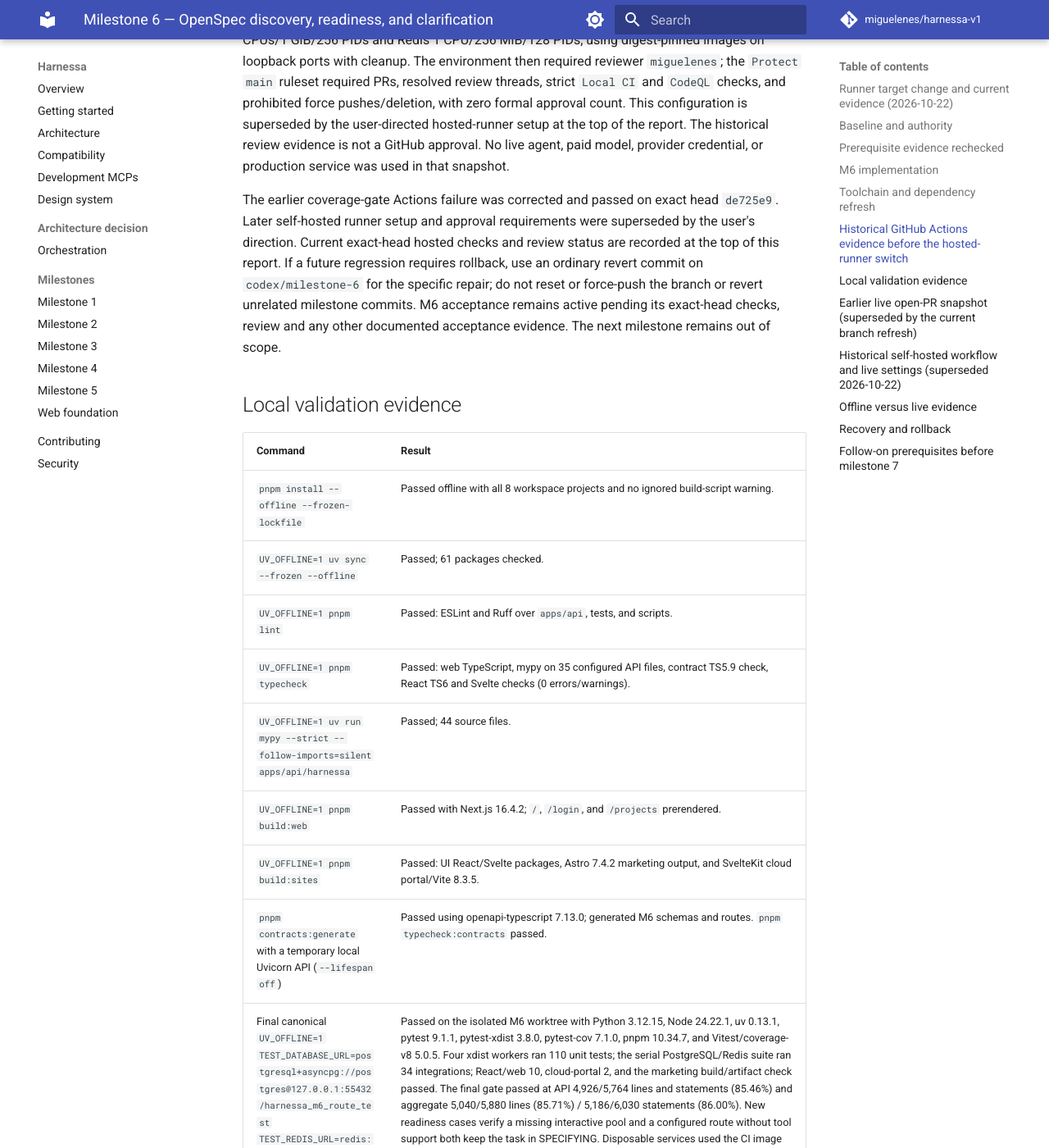
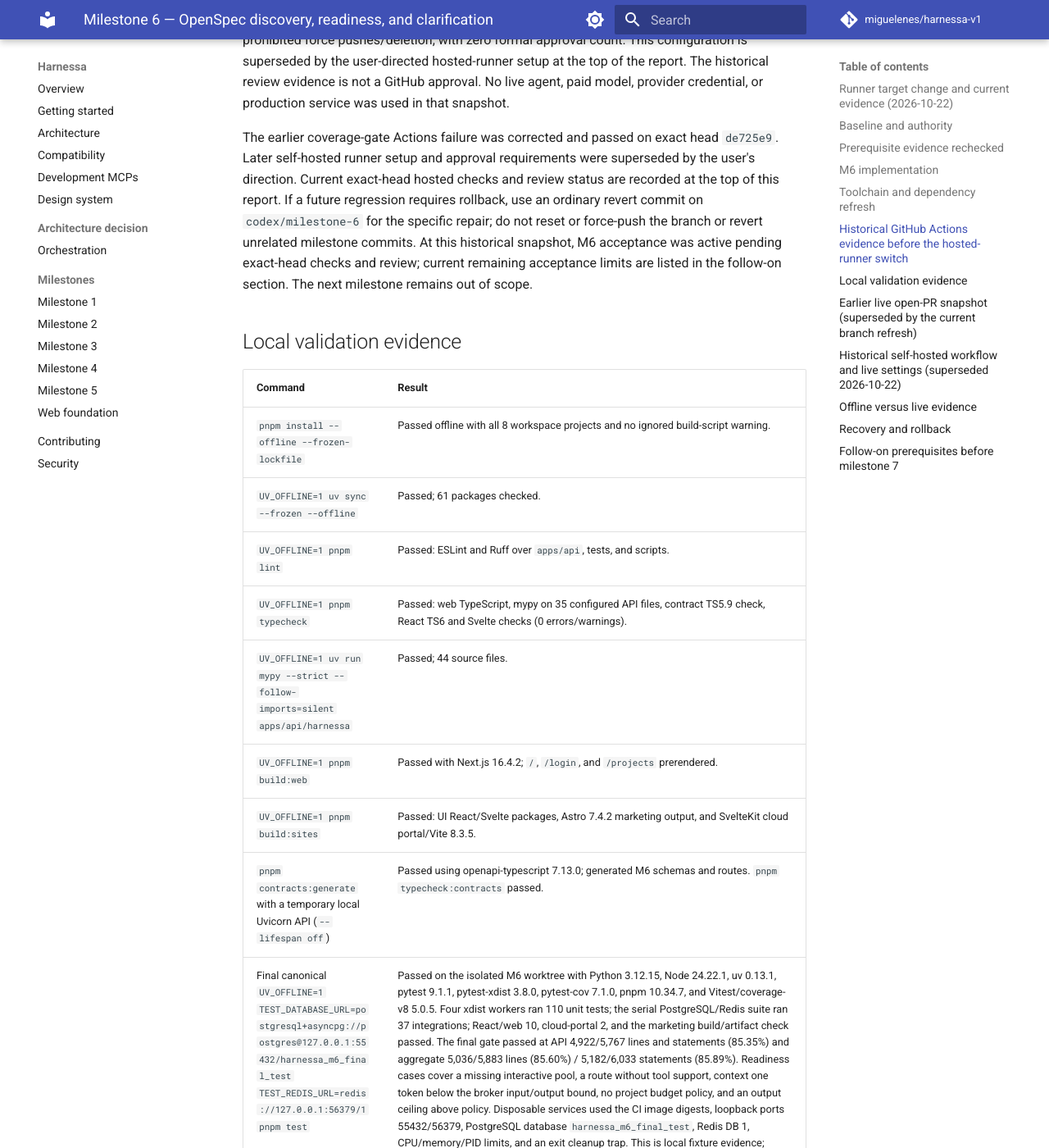
Before and after one commit to miguelenes/harnessa-v1, an MkDocs documentation site: the page built from docs/milestones/06.md, in a window 1280 px wide and 1400 px high, scrolled down 9469 px. Shown: the whole window at 82% size. Built offline with MkDocs 1.6.1 and Material for MkDocs 9.7.7, drawn with Linux system fonts in a browser that asks for light colours; comment, search, counter and statistics services are not loaded; some of the changed text lies outside the part shown.

Commit message:
docs: record milestone 6 hosted readiness checks

```diff
--- a/docs/milestones/06.md
+++ b/docs/milestones/06.md
@@ -1,6 +1,6 @@
 # Milestone 6 — OpenSpec discovery, readiness, and clarification
 
-**Status: active / partial. Acceptance is not met.** API and aggregate coverage exceed the 85% line and statement gates in hosted GitHub Actions run `39827696676` on `a0023b017da03a4e8d7145357bfcfb1b22534e2b`; CodeQL passed on that head. On prior head `f95441ca3eac1f55b83a1ffcb82e58cad089715d`, push Local CI `39828281262`, PR Local CI `39828290471`, and CodeQL `39828290528` all passed. An independent review found and this revision fixes two readiness defects: the context check now accounts for the ACP broker's 1 MiB request-body bound and configured output ceiling, and readiness requires a project model-budget policy able to cover that output ceiling. The focused offline lint check passed; database-backed regression tests and exact-head hosted checks are pending on this revision. Keep this milestone active; do not update the planning index or archive the prompt until all acceptance evidence is complete. Work stops before milestone 7.
+**Status: active / partial. Acceptance is not met.** Readiness-fix source commit `48c53ab39e3b17d7f3fd621abffd4fa1540f1040` passed exact-head hosted push Local CI `39829557899` (2m29s), PR Local CI `39829560820` (2m35s), and CodeQL `39829560976` (both languages). The hosted suite passed 110 unit tests, 37 PostgreSQL/Redis integrations, 10 React/web tests, 2 Svelte tests, marketing static checks, and the 85% package/aggregate coverage gate. API coverage was 85.24%; aggregate lines were 85.50% and statements 85.79%. A free independent review confirmed both route-readiness findings resolved with no blocker. The report-only update now in the worktree still needs exact-head hosted checks before merge. Keep M6 active until all acceptance evidence is complete; do not archive its prompt. Work stops before milestone 7.
 
 ## Runner target change and current evidence (2026-10-22)
 
@@ -12,7 +12,7 @@
 - CI remains named `Local CI` to preserve the repository's required status-check name. It uses a hosted runner and GitHub service containers for PostgreSQL and Redis, pinned to the existing digests, with PostgreSQL database `harnessa_ci_test`, ports 55432 and 56379, 10-second health intervals, five health retries, and a 60-minute job timeout. No per-container CPU/memory/PID limits are configured on the hosted runner. It runs frozen dependency installs, lint/typecheck, web/site builds, and `pnpm test`. Python is pinned to 3.12.15, uv to 0.13.1, Node to 26.12.0, and pnpm to 10.34.7. CI no longer depends on preinstalled local caches or Podman cleanup. The CI concurrency group uses `queue: max` with `cancel-in-progress: false` so push and PR runs are retained rather than silently replacing queued checks. CodeQL and documentation build/deploy also target `ubuntu-24.04`; third-party Actions remain pinned to full SHAs.
 - Static validation: PyYAML 6.0.3 parsed all three workflow files and `git diff --check` passed. GitHub accepted the workflow definitions and initialized both digest-pinned service containers. On exact PR head `a0023b017da03a4e8d7145357bfcfb1b22534e2b`, hosted Local CI PR run `39827696676` passed in 2m42s on `ubuntu-24.04`: dependency installs, lint/typecheck, both builds, `pnpm test` (110 unit tests, 32 integrations, 10 React/web tests, 2 Svelte tests, marketing static artifact check), and the 85% project coverage gate. Python coverage: API 85.27%; aggregate line 85.52%, statement 85.82%; Web 100%/94.19%; React 100%/100%; Cloud Portal 96%/98.86%; Svelte UI 100%/100%. CodeQL PR run `39827696739` also passed both languages. The push run `39827687136` on the same head was cancelled before job creation when GitHub replaced its queued run; this prompted the `queue: max` setting. A later exact-SHA push and PR pair verified the queue setting; see the next row. These checks are live hosted GitHub evidence, distinct from fixture/offline tests.
 - Queue behavior verification: after adding `queue: max`, both push Local CI run `39828281262` and PR Local CI run `39828290471` completed successfully on exact SHA `f95441ca3eac1f55b83a1ffcb82e58cad089715d`; CodeQL PR run `39828290528` passed Python and JavaScript/TypeScript. The older queued-run cancellation did not recur. These are live hosted GitHub results, distinct from fixture/offline tests.
-- Readiness regression repair (commit after this report snapshot): `cd apps/api && uv run ruff check harnessa/services/model_gateway.py harnessa/services/specifications.py ../../tests/integration/test_specifications.py` passed using uv 0.13.1 / Ruff 0.17.1 / Python 3.12.15; `cd apps/api && uv run mypy --strict --follow-imports=silent harnessa` passed (44 files); `UV_OFFLINE=1 uv run pytest -q tests/test_acp_execution.py` passed (12 tests, Python 3.12.15 / pytest 9.1.1); `git diff --check` passed. Added PostgreSQL integration cases for a route one token below the broker's `1,048,576 + 8,192` input/output bound and for absent project budget policy; the fixture's valid route now includes the required policy. A fresh free read-only review on this diff found no blocking findings and confirmed both prior readiness issues resolved. No provider call is made. Local PostgreSQL/Redis test endpoints were not available (`127.0.0.1:55432` and `127.0.0.1:56379` not listening), so the two new integration cases await the canonical hosted service-backed gate on this exact revision. Exact-head hosted CI/CodeQL results remain pending.
+- Readiness regression repair (commit `48c53ab39e3b17d7f3fd621abffd4fa1540f1040`): the gate checks an organization-scoped interactive route, the ACP broker's 1 MiB serialized-request bound plus configured output ceiling, and a project budget policy whose output limit covers that ceiling. It makes no provider call. The canonical local service-backed suite passed with 110 unit tests and 37 integration tests, including missing-pool, incompatible-tools, undersized-context, missing-budget-policy, and insufficient-output-budget cases. Ruff, ESLint, TypeScript, API mypy, strict mypy, design-system checks, and `git diff --check` passed. Disposable PostgreSQL and Redis used the pinned CI image digests and resource limits; both stopped via the exit trap. On the exact same source SHA, hosted push Local CI `39829557899` and PR Local CI `39829560820` passed; CodeQL `39829560976` passed both languages. Hosted package coverage: API 85.24%/85.24%; Web 100%/94.19%; React 100%/100%; Cloud Portal 96%/98.86%; Svelte UI 100%/100%; aggregate 85.50%/85.79%. The report-only worktree update needs its own exact-head checks.
 - First hosted validation on exact head `40089db2fcda3f9d28d00f29db608c0a07367589`: CodeQL PR run `39827229592` passed both Python and JavaScript/TypeScript analyses on `ubuntu-24.04` (about 1 minute). Local CI push run `39827222939` initialized both service containers, installed uv 0.13.1/pnpm 10.34.7 and frozen dependencies, passed lint/typecheck and web/site builds, then failed in `pnpm test`: 109 passed and one ACP adapter unit test failed because its fake backend omitted the newly required `build_orchestrator_tool` protocol method. No integration or coverage stages ran after that failure. The test fixture now implements the method; `UV_OFFLINE=1 uv run pytest -q tests/test_acp_execution.py` passed (12 tests, Python 3.12.15/pytest 9.1.1). Hosted reruns on the new commit are required; the queued PR run on `40089db` is not acceptance evidence.
 - If hosted execution is unsuitable, keep the PR open and make a focused fix or revert commit on `codex/milestone-6`; do not re-enable local runner execution or restore a manual approval gate without a new explicit user direction. Do not reset or force-push. No changes were made to `main`.
 - Follow-on prerequisites remain: obtain exact-head hosted Local CI and CodeQL results for the latest code/report commit, complete a final read-only review and resolve any findings, verify repository protections and merge evidence, and complete remaining M6 acceptance evidence. Only then decide whether M6 can be marked complete and its prompt archived. No M7 work is included.
@@ -84,7 +84,7 @@
 
 At the `d710e71` snapshot, CI, CodeQL, and documentation jobs required `[self-hosted, linux, x64, harnessa-local, harnessa-m6-ephemeral]`; CI/CodeQL/documentation build referenced `harnessa-local-ci`. The extra label kept four persistent desktop runners from claiming those jobs, and no isolated one-job runner was registered. The local service limits were PostgreSQL 2 CPUs/1 GiB/256 PIDs and Redis 1 CPU/256 MiB/128 PIDs, using digest-pinned images on loopback ports with cleanup. The environment then required reviewer `miguelenes`; the `Protect main` ruleset required PRs, resolved review threads, strict `Local CI` and `CodeQL` checks, and prohibited force pushes/deletion, with zero formal approval count. This configuration is superseded by the user-directed hosted-runner setup at the top of the report. The historical review evidence is not a GitHub approval. No live agent, paid model, provider credential, or production service was used in that snapshot.
 
-The earlier coverage-gate Actions failure was corrected and passed on exact head `de725e9`. Later self-hosted runner setup and approval requirements were superseded by the user's direction. Current exact-head hosted checks and review status are recorded at the top of this report. If a future regression requires rollback, use an ordinary revert commit on `codex/milestone-6` for the specific repair; do not reset or force-push the branch or revert unrelated milestone commits. M6 acceptance remains active pending its exact-head checks, review and any other documented acceptance evidence. The next milestone remains out of scope.
+The earlier coverage-gate Actions failure was corrected and passed on exact head `de725e9`. Later self-hosted runner setup and approval requirements were superseded by the user's direction. Current exact-head hosted checks and review status are recorded at the top of this report. If a future regression requires rollback, use an ordinary revert commit on `codex/milestone-6` for the specific repair; do not reset or force-push the branch or revert unrelated milestone commits. At this historical snapshot, M6 acceptance was active pending exact-head checks and review; current remaining acceptance limits are listed in the follow-on section. The next milestone remains out of scope.
 
 ## Local validation evidence
 
@@ -98,7 +98,7 @@
 | `UV_OFFLINE=1 pnpm build:web` | Passed with Next.js 16.4.2; `/`, `/login`, and `/projects` prerendered. |
 | `UV_OFFLINE=1 pnpm build:sites` | Passed: UI React/Svelte packages, Astro 7.4.2 marketing output, and SvelteKit cloud portal/Vite 8.3.5. |
 | `pnpm contracts:generate` with a temporary local Uvicorn API (`--lifespan off`) | Passed using openapi-typescript 7.13.0; generated M6 schemas and routes. `pnpm typecheck:contracts` passed. |
-| Final canonical `UV_OFFLINE=1 TEST_DATABASE_URL=postgresql+asyncpg://postgres@127.0.0.1:55432/harnessa_m6_route_test TEST_REDIS_URL=redis://127.0.0.1:56379/1 pnpm test` | Passed on the isolated M6 worktree with Python 3.12.15, Node 24.22.1, uv 0.13.1, pytest 9.1.1, pytest-xdist 3.8.0, pytest-cov 7.1.0, pnpm 10.34.7, and Vitest/coverage-v8 5.0.5. Four xdist workers ran 110 unit tests; the serial PostgreSQL/Redis suite ran 34 integrations; React/web 10, cloud-portal 2, and the marketing build/artifact check passed. The final gate passed at API 4,926/5,764 lines and statements (85.46%) and aggregate 5,040/5,880 lines (85.71%) / 5,186/6,030 statements (86.00%). New readiness cases verify a missing interactive pool and a configured route without tool support both keep the task in SPECIFYING. Disposable services used the CI image digests, loopback ports 55432/56379, PostgreSQL database `harnessa_m6_route_test`, Redis DB 1, CPU/memory/PID limits, and an exit cleanup trap. This is local fixture evidence; exact-head GitHub checks and live-agent/provider behavior are recorded separately. |
+| Final canonical `UV_OFFLINE=1 TEST_DATABASE_URL=postgresql+asyncpg://postgres@127.0.0.1:55432/harnessa_m6_final_test TEST_REDIS_URL=redis://127.0.0.1:56379/1 pnpm test` | Passed on the isolated M6 worktree with Python 3.12.15, Node 24.22.1, uv 0.13.1, pytest 9.1.1, pytest-xdist 3.8.0, pytest-cov 7.1.0, pnpm 10.34.7, and Vitest/coverage-v8 5.0.5. Four xdist workers ran 110 unit tests; the serial PostgreSQL/Redis suite ran 37 integrations; React/web 10, cloud-portal 2, and the marketing build/artifact check passed. The final gate passed at API 4,922/5,767 lines and statements (85.35%) and aggregate 5,036/5,883 lines (85.60%) / 5,182/6,033 statements (85.89%). Readiness cases cover a missing interactive pool, a route without tool support, context one token below the broker input/output bound, no project budget policy, and an output ceiling above policy. Disposable services used the CI image digests, loopback ports 55432/56379, PostgreSQL database `harnessa_m6_final_test`, Redis DB 1, CPU/memory/PID limits, and an exit cleanup trap. This is local fixture evidence; exact-head GitHub checks and live-agent/provider behavior are recorded separately. |
 | Focused source checks | `pnpm lint:api` passed Ruff across API/tests/scripts; `UV_OFFLINE=1 uv run mypy --strict --follow-imports=silent apps/api/harnessa` passed all 44 source files. |
 | Local Actions source/build steps | `UV_OFFLINE=1 pnpm lint`, `UV_OFFLINE=1 pnpm typecheck`, strict mypy, `UV_OFFLINE=1 pnpm typecheck:design-system`, `UV_OFFLINE=1 pnpm build:web`, and `UV_OFFLINE=1 pnpm build:sites` all passed. This local toolchain used Node 24.22.1; the workflow itself pins and verifies Node 26.12.0, so only the forthcoming exact-head Actions run can confirm that runner version. |
 | Added acceptance coverage | Deterministic tests cover ACP execution completion, cancellation and cleanup; fenced clarification over a local Unix socket; OpenSpec private workspace idempotent recovery and stale-head handling; Architect structured output using a fake Harnessa router; sandbox arguments, bridge mount checks, compiler/build fixtures, and Podman validation/error paths; and model-gateway parsing helpers. All model/provider interactions were faked; no model call, external service, or spend occurred. |
@@ -110,15 +110,15 @@
 
 | Package | Lines | Statements |
 |---|---:|---:|
-| API/worker | 4,926 / 5,764 — **85.46%** | 4,926 / 5,764 — **85.46%** |
+| API/worker | 4,922 / 5,767 — **85.35%** | 4,922 / 5,767 — **85.35%** |
 | Web | 21 / 21 — **100%** | 81 / 86 — **94.19%** |
 | React design system | 19 / 19 — **100%** | 19 / 19 — **100%** |
 | Cloud portal | 48 / 50 — **96.00%** | 87 / 88 — **98.86%** |
 | Svelte design system | 26 / 26 — **100%** | 73 / 73 — **100%** |
 | Marketing | N/A: source is Astro/CSS static markup; generated HTML artifact check passes | N/A for static markup |
-| Aggregate | 5,040 / 5,880 — **85.71%** | 5,186 / 6,030 — **86.00%** |
+| Aggregate | 5,036 / 5,883 — **85.60%** | 5,182 / 6,033 — **85.89%** |
 
-The API requires 4,900 covered statements/lines to reach 85%; 4,926 are covered. The latest run includes newly covered branches in the ACP execution adapter, orchestrator broker, Podman sandbox, specification workspace/Architect, model gateway route configuration, and authenticated route suites; remaining uncovered behavior stays inside the gate. `packages/contracts/src/generated.ts` is generated OpenAPI output; `packages/contracts/src/index.ts` is a type-only re-export. Build output such as `.next` is excluded. The static-only marketing exception is guarded by checking that the entire source tree still contains only `.astro`/`.css` files and by requiring the built artifact check.
+The API requires 4,902 covered statements/lines to reach 85%; 4,922 are covered. The latest run includes newly covered branches in the ACP execution adapter, orchestrator broker, Podman sandbox, specification workspace/Architect, model gateway route configuration, and authenticated route suites; remaining uncovered behavior stays inside the gate. `packages/contracts/src/generated.ts` is generated OpenAPI output; `packages/contracts/src/index.ts` is a type-only re-export. Build output such as `.next` is excluded. The static-only marketing exception is guarded by checking that the entire source tree still contains only `.astro`/`.css` files and by requiring the built artifact check.
 
 The first `alembic check` found seven M6 JSON-vs-JSONB comparisons. The migration was corrected to use `JSON().with_variant(postgresql.JSONB(astext_type=Text()), "postgresql")`, matching `JSON_DOCUMENT` in ORM metadata. The earlier downgrade attempt without an explicit `DATABASE_URL` selected the local default and failed password authentication before any migration ran; it was rerun with the disposable test database URL and succeeded. No development or production database was targeted.
 
@@ -160,7 +160,7 @@
 
 - **Fixture/offline:** deterministic OpenSpec topic/bundle/readiness, authenticated M6 API flow, actual local OpenSpec CLI validation, fake Architect output, durable question/answer/revision behavior, Git search/explorer, stale-base invalidation before scheduler claim, and fake-router ACP paths. These are local fixture results; the fake Architect does not establish a live model result.
 - **Live model/agent:** no provider call, paid call, or real OpenCode 1.19.4 run occurred. `OPENSPEC_MODEL_ALIAS` was not configured. The required provider credential/route and spending authorization were unavailable for a live Architect result. `podman image exists` for `ghcr.io/anomalyco/opencode:1.19.4@sha256:bf8e2b5f785166a12a26cbb34ef1a2d35403368438efe036fd16c795a975c505` returned exit 1; no image pull was made. M5’s OpenCode 2.0.32 fake-router result remains the last live-agent transport evidence; it is not evidence for the 1.19.4 image or a real provider.
-- **GitHub/runner:** the last reviewed remote head before this route-readiness fix was `a0023b017da03a4e8d7145357bfcfb1b22534e2b`; its Local CI run `39827696676` and CodeQL run `39827696739` passed. A later push on `f95441ca3eac1f55b83a1ffcb82e58cad089715d` added `queue: max`; its exact-head hosted run status must be refreshed after the source and report updates are pushed. The new route-readiness change has not yet been reviewed remotely. No merge occurred. GitHub Pages is configured separately.
+- **GitHub/runner:** exact-head Local CI runs `39829557899` (push) and `39829560820` (PR), plus CodeQL run `39829560976`, passed on pushed source head `48c53ab39e3b17d7f3fd621abffd4fa1540f1040`. The independent read-only review found no blocker and no unresolved review thread remains. The report-only worktree update has not yet been pushed or checked by GitHub; no merge occurred. GitHub Pages is configured separately.
 - **Production/GitHub writes:** no application deployment, production migration, or production data change occurred. Commits were pushed only to `codex/milestone-6`; `main` was not written.
 
 ## Recovery and rollback
@@ -171,8 +171,8 @@
 
 ## Follow-on prerequisites before milestone 7
 
-1. Local and live exact-head Actions line and statement coverage exceeded 85% on earlier fully passing heads; keep the threshold unchanged. Push run `39822630551` and PR run `39822640902` passed on `de725e9bde3b92ad15f34d23cd5eeaf1a0ddc84a`. The latest head still needs those gates rerun.
-2. PR #16 uses GitHub-hosted runners by user direction. Verify successful Local CI and CodeQL on the final pushed head, resolve any exact-head review finding, and merge only when the `Protect main` required checks and review-thread rules are satisfied. Do not provision a local runner or reintroduce a manual environment approval wait.
+1. The exact source SHA `48c53ab39e3b17d7f3fd621abffd4fa1540f1040` passed hosted line and statement coverage above 85% for every executable package and aggregate. Keep the threshold unchanged and verify the report-only follow-up head before merge.
+2. PR #16 uses GitHub-hosted runners by user direction. The readiness-fix head passed Local CI and CodeQL, and independent review found no blocker. Verify successful exact-head Local CI and CodeQL after the report-only update, then merge only when `Protect main` required checks and review-thread rules are satisfied. Do not provision a local runner or reintroduce a manual environment approval wait.
 3. If live Architect evidence is required, configure the primary route and provider credentials, set an explicit spending ceiling, and authorize the live call. No such call was made here.
 4. Make the pinned OpenCode 1.19.4 image available in the permitted offline image cache and rerun both M5 ACP smoke scripts before marking that compatibility row verified.
 5. Refresh the live Dependabot alert count and clear the PR inventory under the protected workflow. Keep spike PRs #11/#12 aligned with the M4 NO-GO.
```
